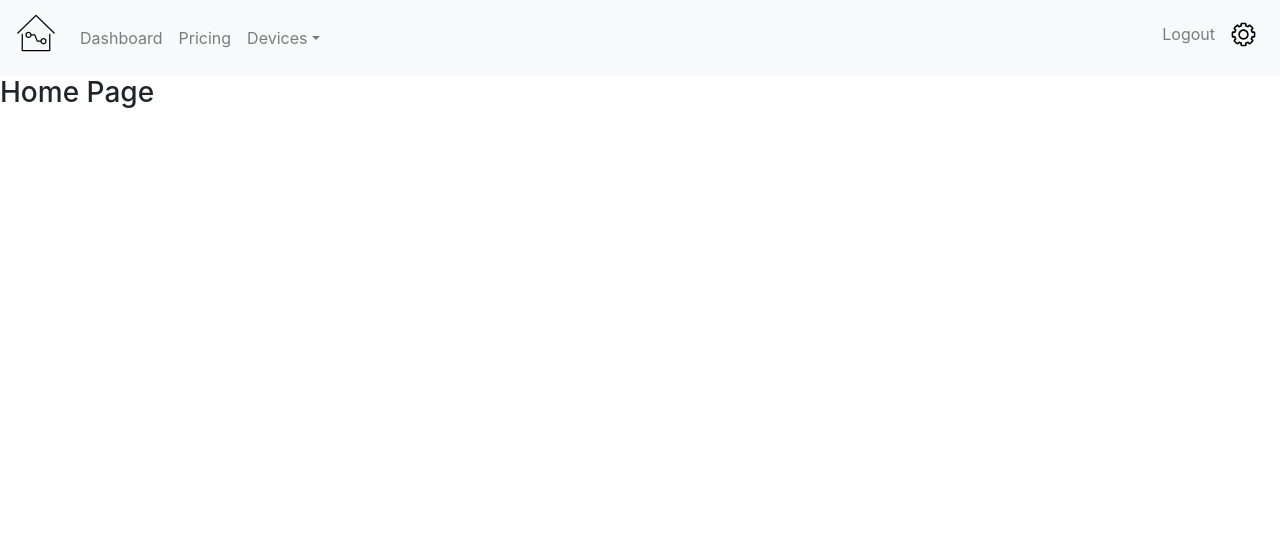
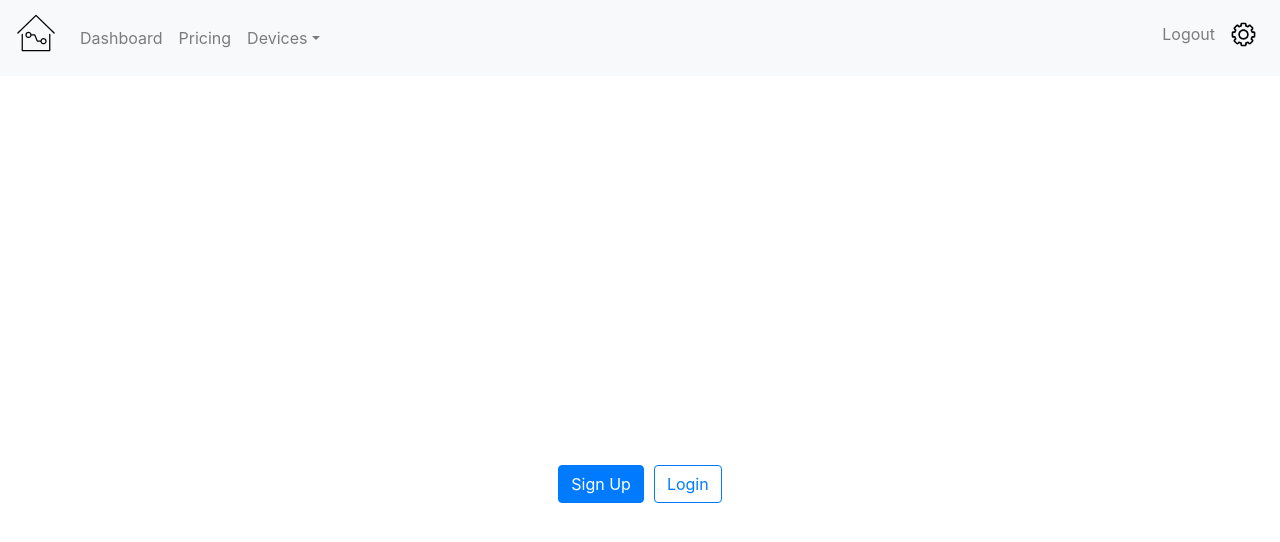
Before and after one commit to the-jack-white/Dashboard, a React (Create React App) app in the folder frontend/: page /home in a window 1280 px wide. Shown: the top 542 px of the page. Built offline with nearby package versions, Linux system fonts and the light colour scheme.

Commit message:
Update Home Component
Add Bootstrap Buttons for Sign Up and Login

```diff
--- /dev/null
+++ b/frontend/src/Components/Home/Home.css
@@ -0,0 +1,13 @@
+.home-component {
+    text-align: center;
+    background-color: rgba(255, 255, 255, 0);
+    height: 95vh;
+}
+
+.button-container {
+    margin: 40vh;
+}
+
+.button {
+    margin: 5px;
+}
--- a/frontend/src/Components/Home/Home.js
+++ b/frontend/src/Components/Home/Home.js
@@ -1,8 +1,17 @@
 import React from 'react';
+import { Link } from 'react-router-dom';
+import { Jumbotron, Button } from 'react-bootstrap';
+
+import './Home.css';
 
 const Home = () => {
     return (
-        <h3>Home Page</h3>
+        <Jumbotron className="home-component">
+            <div className="button-container">
+                <Button className="button" variant="primary">Sign Up</Button>
+                <Button className="button" variant="outline-primary" as={Link} to='/dashboard'>Login</Button>
+            </div>
+        </Jumbotron>
     )
 }
 
```
